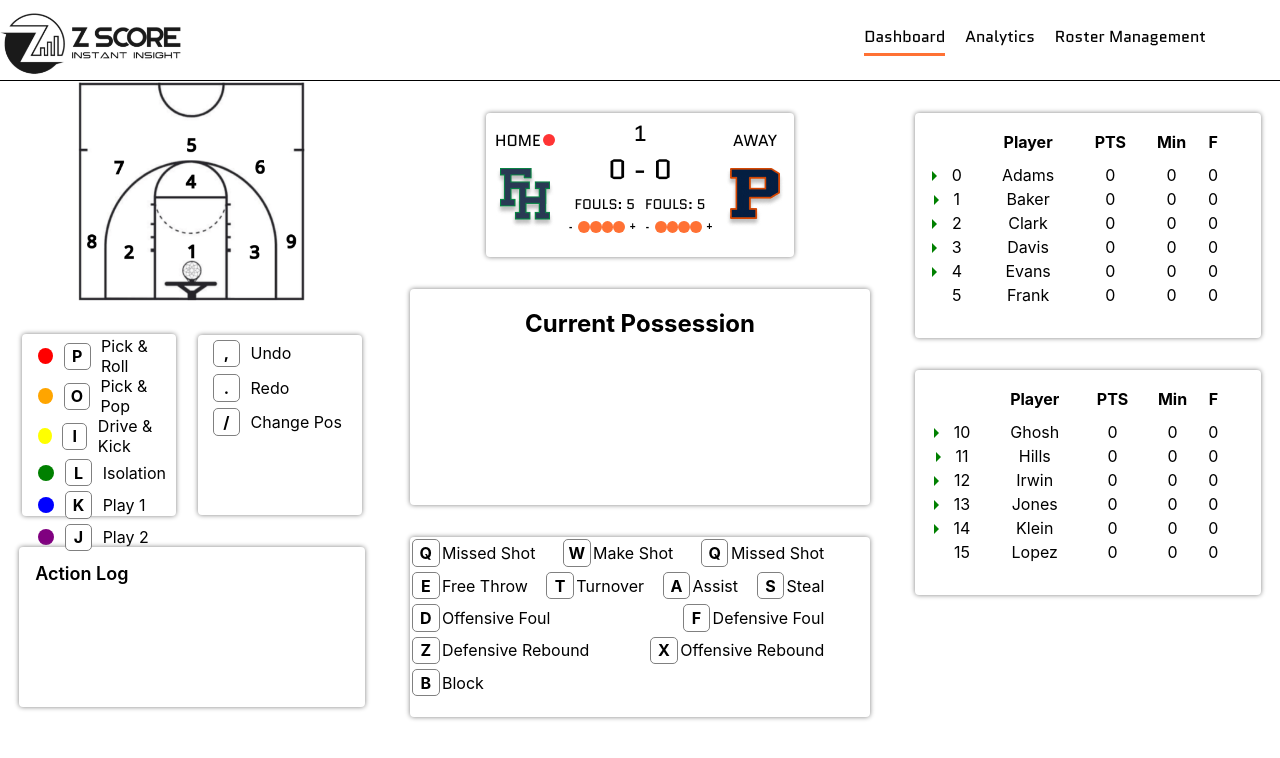
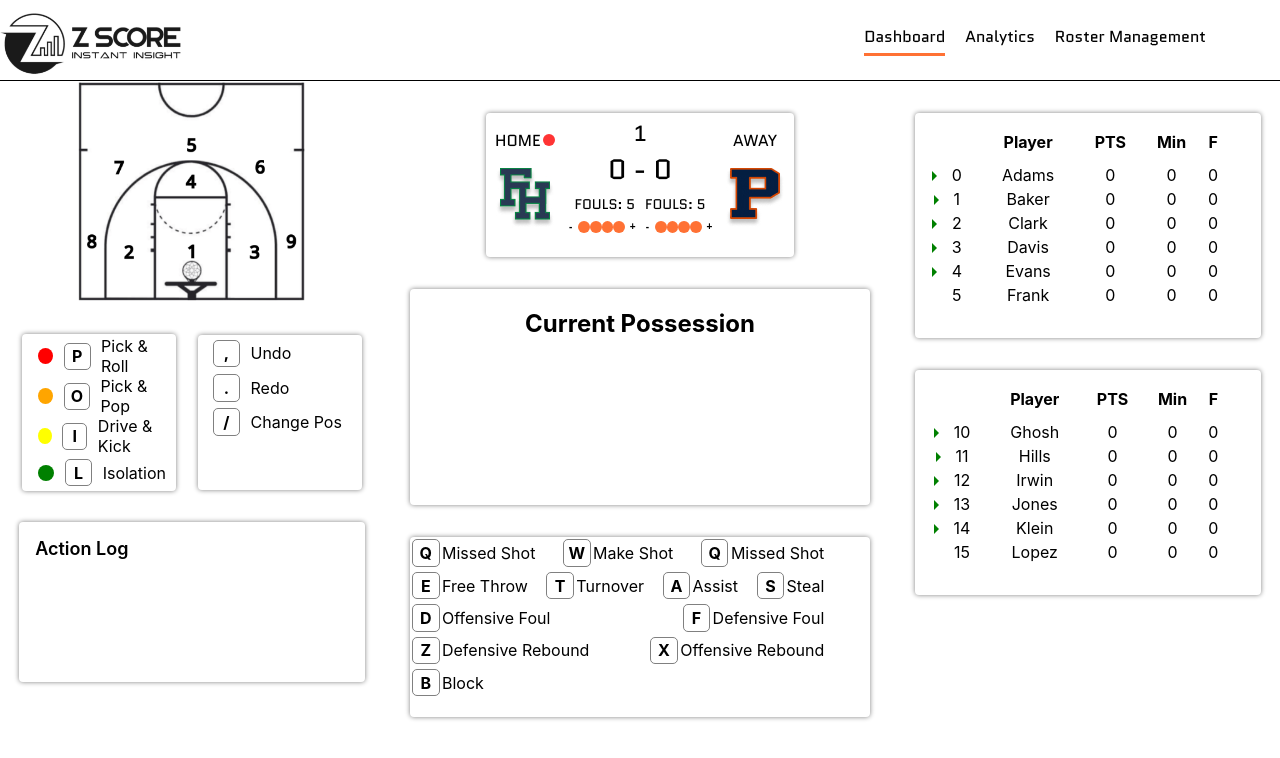
Before and after one commit to z-score-sports/data-entry-site-v2, a React (Create React App) app: page / in a window 1280 px wide. Shown: the top 758 px of the page. Built offline with nearby package versions, Linux system fonts and the light colour scheme.

Commit message:
Markings inputs (#32)
* added 4 marking input keys and edited marking action string

* tooltip css improvements

```diff
--- a/src/App.css
+++ b/src/App.css
@@ -1,3 +1,6 @@
+/* * {
+  outline: 1px solid grey;
+} */
 .App {
   text-align: center;
 }
@@ -124,10 +127,11 @@
 
 .keytooltip {
   width: 100%;
-  height: 25%;
+
   display: flex;
   align-items: center;
   justify-content: space-evenly;
+
 }
 
 .regionTooltip {
--- a/src/components/elements/InputPanel.tsx
+++ b/src/components/elements/InputPanel.tsx
@@ -11,64 +11,63 @@ import {
     RegionPromptInput,
 } from "../../state/Prompt";
 import "./InputPanel.css";
-import Key from "./Key"
+import Key from "./Key";
 
 function InputPanel() {
     const context = useContext(GameStateContext);
     const [promptTitle, setPromptTitle] = useState<string>("none");
     //const [promptInputs, setPromptInputs] = useState<Array<PromptInput>>();
 
-
     const keyMapping = [
         {
             key: "Q",
-            title: "Missed Shot"
+            title: "Missed Shot",
         },
         {
             key: "W",
-            title: "Make Shot"
+            title: "Make Shot",
         },
         {
             key: "Q",
-            title: "Missed Shot"
+            title: "Missed Shot",
         },
         {
             key: "E",
-            title: "Free Throw"
+            title: "Free Throw",
         },
         {
             key: "T",
-            title: "Turnover"
+            title: "Turnover",
         },
         {
             key: "A",
-            title: "Assist"
+            title: "Assist",
         },
         {
             key: "S",
-            title: "Steal"
+            title: "Steal",
         },
         {
             key: "D",
-            title: "Offensive Foul"
+            title: "Offensive Foul",
         },
         {
             key: "F",
-            title: "Defensive Foul"
+            title: "Defensive Foul",
         },
         {
             key: "Z",
-            title: "Defensive Rebound"
+            title: "Defensive Rebound",
         },
         {
             key: "X",
-            title: "Offensive Rebound"
+            title: "Offensive Rebound",
         },
         {
             key: "B",
-            title: "Block"
+            title: "Block",
         },
-    ]
+    ];
 
     useEffect(() => {
         document.addEventListener("keydown", handleKeyPress);
@@ -101,6 +100,18 @@ function InputPanel() {
             }
         } else if (key === "SHIFT") {
             context.actionStack.addPossessionEnd();
+            newPrompt = null;
+        } else if (key === "P") {
+            context.actionStack.addMarking(0);
+            newPrompt = null;
+        } else if (key === "O") {
+            context.actionStack.addMarking(1);
+            newPrompt = null;
+        } else if (key === "I") {
+            context.actionStack.addMarking(2);
+            newPrompt = null;
+        } else if (key === "L") {
+            context.actionStack.addMarking(3);
             newPrompt = null;
         } else if (key === "W") {
             const inputs = [
@@ -183,7 +194,8 @@ function InputPanel() {
 
     return (
         <div className="inputpanel">
-            {promptTitle !== "none" && <>
+            {promptTitle !== "none" && (
+                <>
                     <div className="prompttitle">
                         <h2>{promptTitle}</h2>
                     </div>
@@ -203,15 +215,19 @@ function InputPanel() {
                                 </div>
                             ))}
                     </div>
-                </>}
-                {promptTitle == "none" && <div className = "actionTooltipPanel">
+                </>
+            )}
+            {promptTitle == "none" && (
+                <div className="actionTooltipPanel">
                     {keyMapping.map((km) => {
-                            return <div className = "keyCell">
-                                <Key keyValue= {km.key} /> {km.title}
+                        return (
+                            <div className="keyCell">
+                                <Key keyValue={km.key} /> {km.title}
                             </div>
+                        );
                     })}
-                    </div>}
-
+                </div>
+            )}
         </div>
     );
 }
--- a/src/components/panels/LeftPanel.tsx
+++ b/src/components/panels/LeftPanel.tsx
@@ -1,7 +1,7 @@
 import { observer } from "mobx-react-lite";
 import "../../App.css";
+import Key from "../elements/Key";
 import LogView from "../elements/LogView";
-import Key from "../elements/Key"
 
 type markingInput = {
     color: string;
@@ -29,16 +29,6 @@ const markingData: Array<markingInput> = [
         color: "green",
         key: "L",
         description: "Isolation",
-    },
-    {
-        color: "blue",
-        key: "K",
-        description: "Play 1",
-    },
-    {
-        color: "purple",
-        key: "J",
-        description: "Play 2",
     },
 ];
 
--- a/src/state/actions/Marking.ts
+++ b/src/state/actions/Marking.ts
@@ -29,9 +29,7 @@ class Marking extends Action {
     }
 
     get actionString(): string {
-        return `MARKING #${this.markingKey} ${
-            markingMappings[this.markingKey]
-        }`;
+        return `MARKING ${markingMappings[this.markingKey]}`;
     }
 }
 
```
Lines whose indentation alone changed are shown as unchanged.
